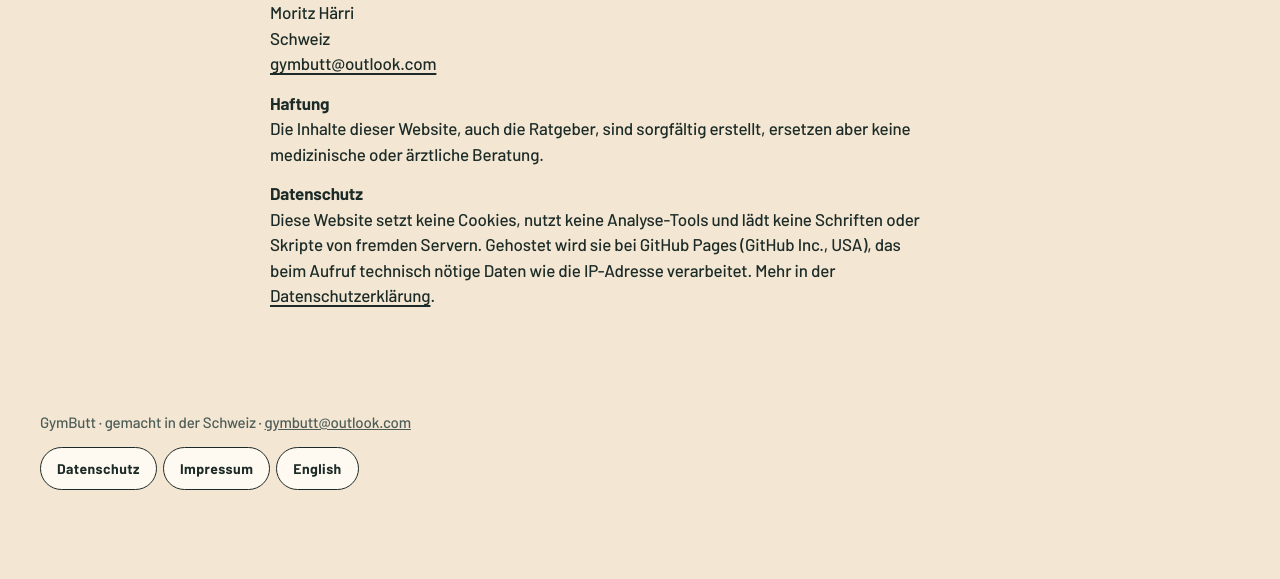
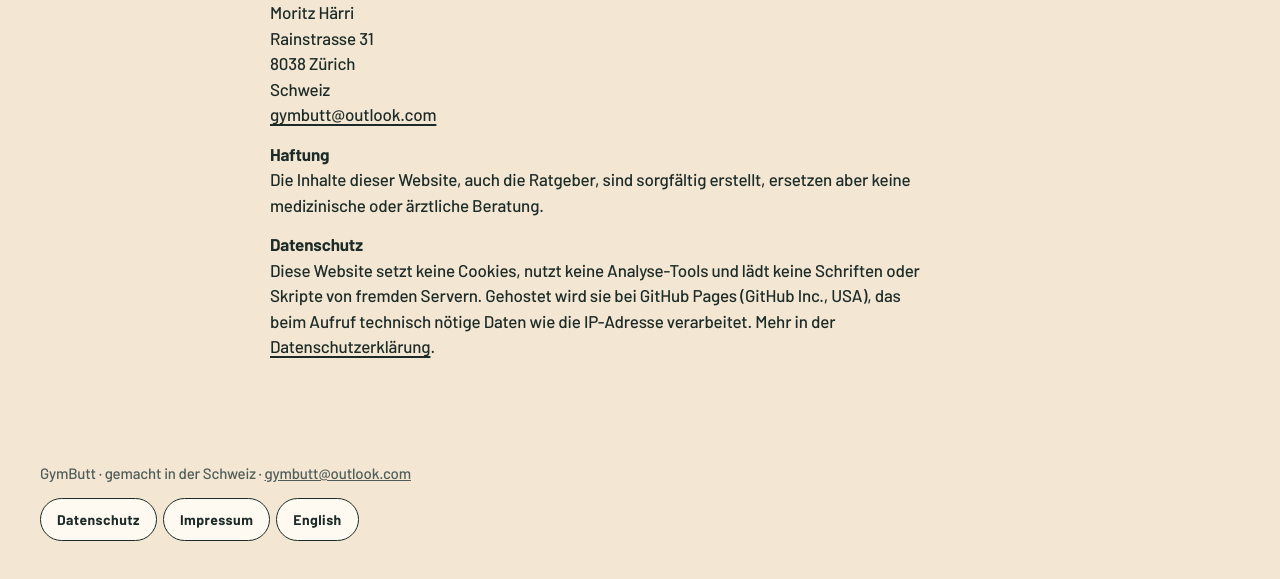
Before and after one commit to mcritzhp/GymButt, a plain HTML site: page impressum/index.html in a window 1280 px wide. Shown: the part 279-858 px from the top of the page. Before the commit the page ends 817 px from the top, so only its background shows below. Drawn offline with Linux system fonts and the light colour scheme.

Commit message:
Impressum: Postadresse ergänzt
Co-Authored-By: Claude Opus 5.5 <noreply@anthropic.com>

```diff
--- a/impressum/index.html
+++ b/impressum/index.html
@@ -81,7 +81,8 @@
       <h1 class="display md">Impressum</h1>
       <p><b>Verantwortlich für Website und App</b><br>
       Moritz Härri<br>
-      <!-- TODO: Postadresse ergänzen (Pflicht nach UWG Art. 3 Abs. 1 lit. s, sobald Pro verkauft wird) -->
+      Rainstrasse 31<br>
+      8038 Zürich<br>
       Schweiz<br>
       <a href="mailto:gymbutt@outlook.com">gymbutt@outlook.com</a></p>
       <p><b>Haftung</b><br>Die Inhalte dieser Website, auch die Ratgeber, sind sorgfältig erstellt, ersetzen aber keine medizinische oder ärztliche Beratung.</p>
```
Also changed, not shown: en/imprint/index.html (+2 -1 lines).
